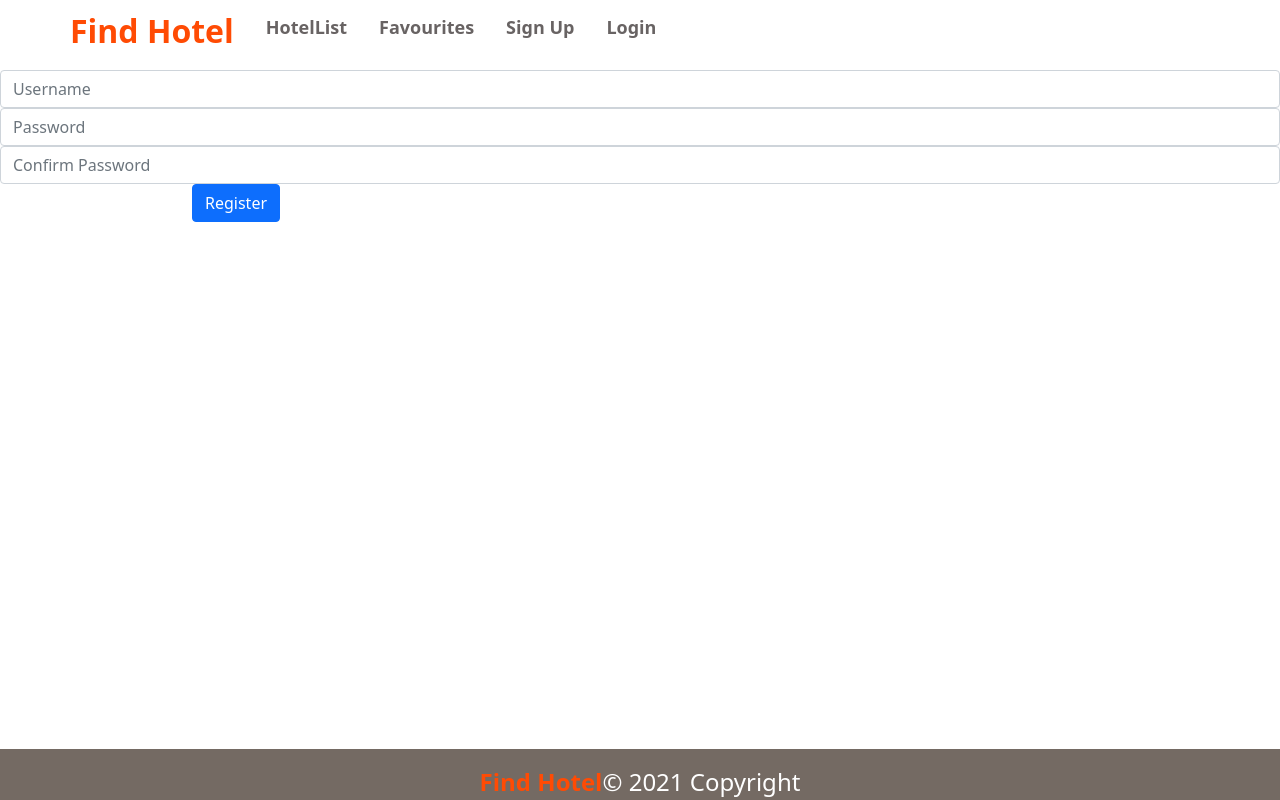
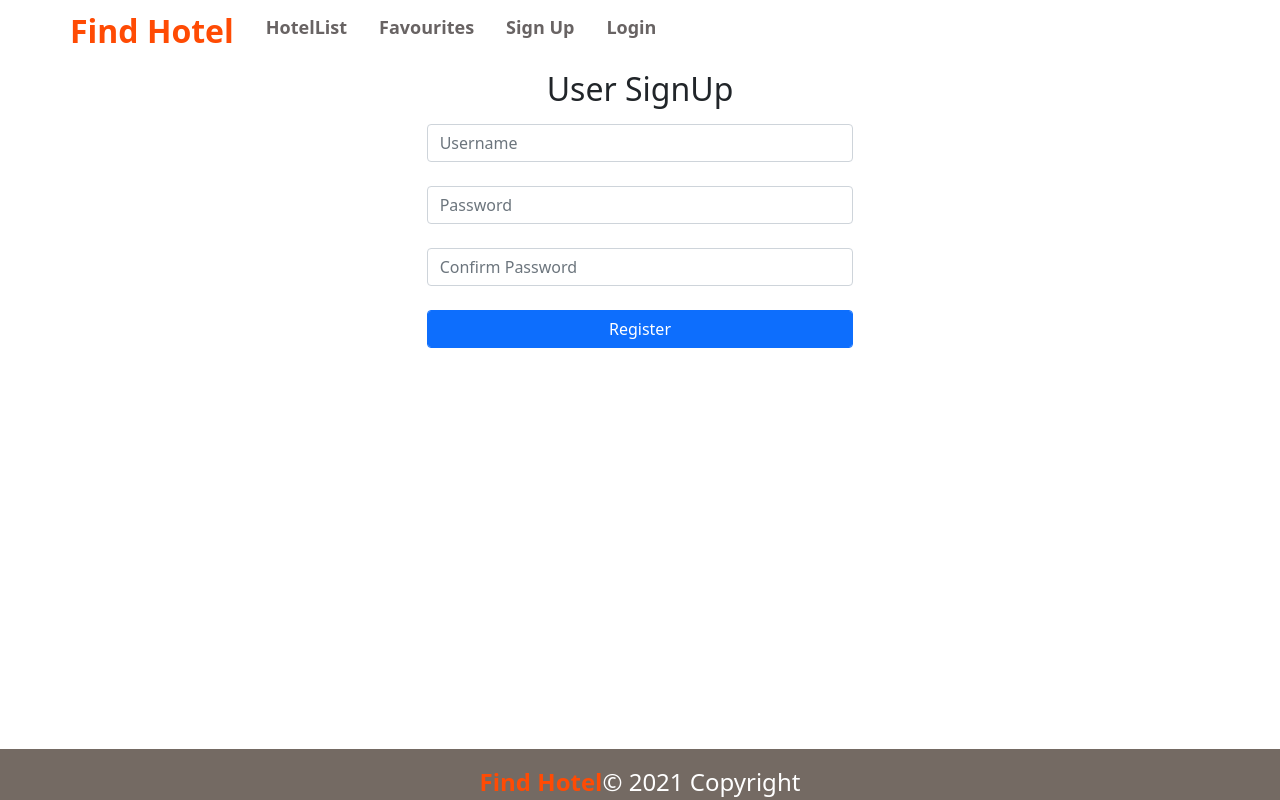
Before and after one commit to Nasa28/Find-Your-Hotel-React, a React (Create React App) app: page /signup in a window 1280 px wide. Built offline with nearby package versions, Linux system fonts and the light colour scheme.

Commit message:
Style the Login and SignUp pages

```diff
--- a/src/Containers/User/AuthError.js
+++ b/src/Containers/User/LoginError.js
@@ -2,8 +2,8 @@ import React from 'react';
 import PropTypes from 'prop-types';
 import { useState } from 'react';
 
-function AuthError({ error }) {
-  const [isError, setIsError] = useState(null);
+const LoginError = ({ error }) => {
+  const [isError, setIsError] = useState();
 
   return (
     <div>
@@ -14,10 +14,10 @@ function AuthError({ error }) {
       )}
     </div>
   );
-}
+};
 
-export default AuthError;
+export default LoginError;
 
-AuthError.propTypes = {
+LoginError.propTypes = {
   error: PropTypes.string.isRequired,
 };
--- a/src/Containers/User/SignUp.js
+++ b/src/Containers/User/SignUp.js
@@ -63,11 +63,12 @@ const SignUp = () => {
   }
   const { username, password, password_confirmation } = person;
   return (
-    <div>
-      {signup.user.token && <Navigate to="/" replace={true} />}
+    <div className="col-4 login">
+      <h2 className="text-center  mb-3">User SignUp</h2>
+      {signup.user.token && <Navigate to="/hotels" replace={true} />}
 
       <form onSubmit={handleSubmit}>
-        <div className="form-group">
+        <div className="form-group mb-4">
           <input
             className="form-control"
             type="text"
@@ -79,7 +80,7 @@ const SignUp = () => {
           />
         </div>
 
-        <div className="form-group">
+        <div className="form-group mb-4">
           <input
             className="form-control"
             type="password"
@@ -91,7 +92,7 @@ const SignUp = () => {
           />
         </div>
 
-        <div className="form-group">
+        <div className="form-group mb-4">
           <input
             className="form-control"
             type="password"
@@ -102,7 +103,7 @@ const SignUp = () => {
             required
           />
         </div>
-        <button type="submit" className="btn btn-primary">
+        <button type="submit" className="btn btn-primary form-control">
           Register
         </button>
       </form>
--- a/src/Containers/User/login.js
+++ b/src/Containers/User/login.js
@@ -3,7 +3,7 @@ import { useDispatch, useSelector } from 'react-redux';
 import authenticate from '../../Redux/Actions/authenticate';
 import { userLogin, loginFailure } from '../../Redux/Actions/login';
 import axios from 'axios';
-import AuthError from './AuthError';
+import LoginError from './LoginError';
 import { Navigate } from 'react-router';
 
 const Login = () => {
@@ -51,13 +51,14 @@ const Login = () => {
   };
   const { username, password } = person;
   return (
-    <div>
-      {login.error && <AuthError error={login.error} />}
+    <div className="col-4 login">
+      <h2 className="text-center mb-4">User Login</h2>
+      {login.error && <LoginError error={login.error} />}
       {auth.status && <Navigate to="/" replace={true} />}
       <form onSubmit={handleSubmit}>
         <div className="form-group">
           <input
-            className="form-control"
+            className="form-control mb-4"
             type="text"
             name="username"
             placeholder="Username"
@@ -69,7 +70,7 @@ const Login = () => {
 
         <div className="form-group">
           <input
-            className="form-control"
+            className="form-control mb-3"
             type="password"
             name="password"
             placeholder="Password"
@@ -78,7 +79,7 @@ const Login = () => {
             required
           />
         </div>
-        <button type="submit" className="btn btn-primary">
+        <button type="submit" className="btn btn-primary  form-control">
           Login
         </button>
       </form>
--- a/src/Styles/App.css
+++ b/src/Styles/App.css
@@ -10,3 +10,7 @@ footer {
     height: auto;
     width: 100%;
 }
+
+.login{
+    margin: 0 auto;
+}
--- a/src/Styles/hotel.css
+++ b/src/Styles/hotel.css
@@ -27,7 +27,3 @@
   text-decoration: none;
   color: black;
 }
-
-.btn {
-  margin: 0 15%;
-}
```
